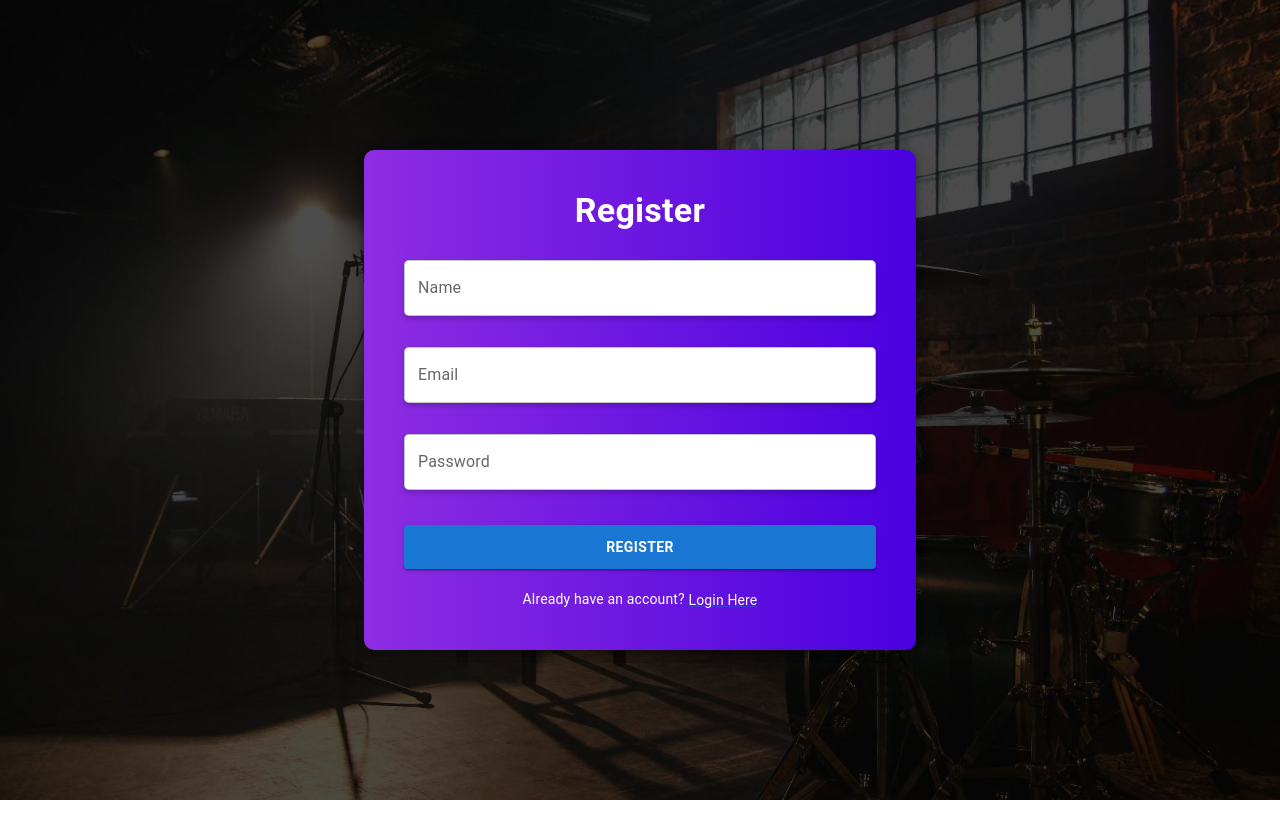
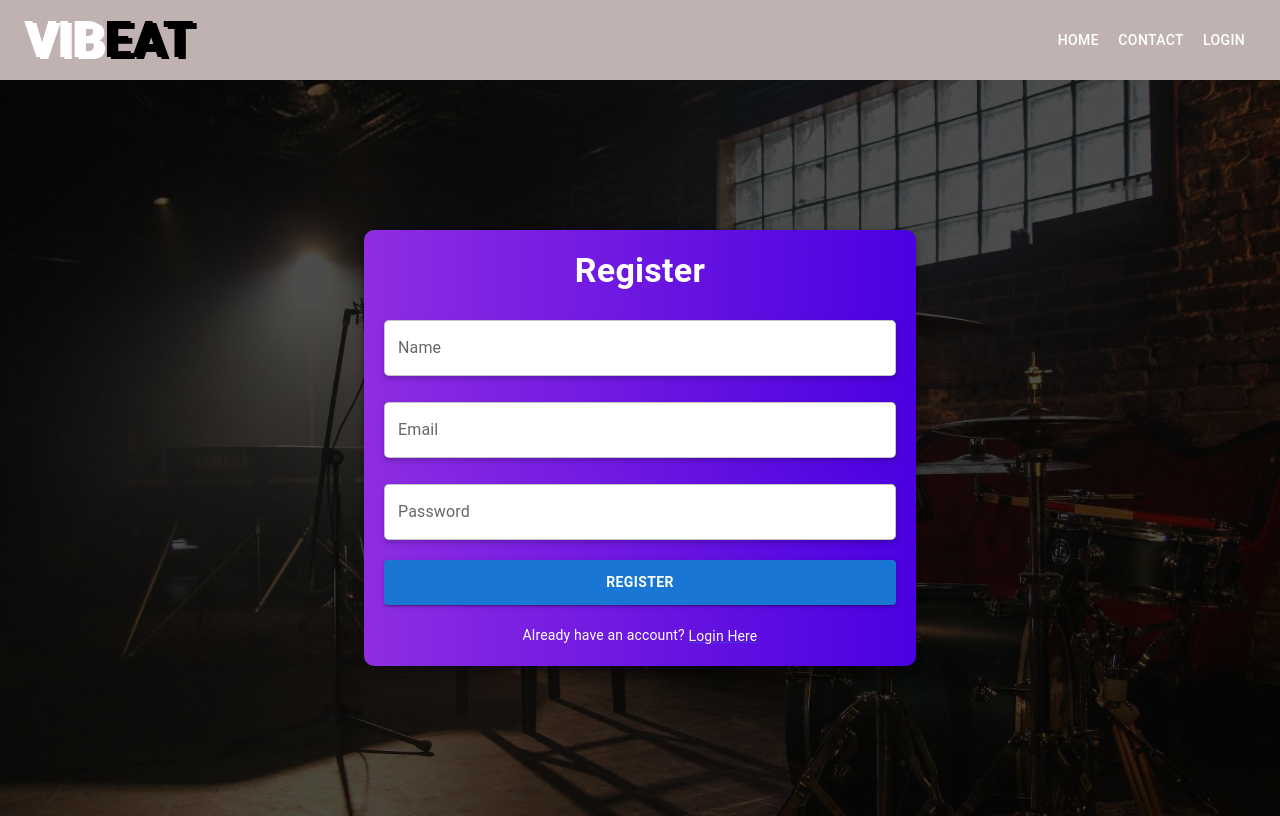
Before and after one commit to justinolavides/fe-vibeat, a React (Create React App) app: page /register in a window 1280 px wide. Built offline with nearby package versions, Linux system fonts and the light colour scheme.

Commit message:
designing the header of the register page

```diff
--- a/src/Register.jsx
+++ b/src/Register.jsx
@@ -1,5 +1,5 @@
 import React, { useState } from 'react';
-import { TextField, Button, Container, Typography, Paper, Link } from '@mui/material';
+import { TextField, Button, Container, Typography, Paper, Link, AppBar, Toolbar } from '@mui/material';
 import { useNavigate } from 'react-router-dom';
 import api from './services/api'; // Import the centralized Axios instance
 
@@ -25,7 +25,6 @@ const Register = () => {
             }
         } catch (error) {
             if (error.response && error.response.data) {
-                // Log the error details
                 console.error('Registration error:', error.response.data);
                 setError(JSON.stringify(error.response.data));
             } else {
@@ -39,13 +38,26 @@ const Register = () => {
     };
 
     return (
+        <>
+            <AppBar position="static" style={{ backgroundColor: 'rgba(50, 0, 0, 0.3)' }}>
+                <Toolbar>
+                    <Typography variant="h6" component="div" sx={{ flexGrow: 1 }} style={{ cursor: 'pointer' }}>
+                        <span style={{ color: '#FFFFFF', fontWeight: 'bold', textShadow: '4px 2px', fontSize: '50px' }}>VIB</span>
+                        <span style={{ color: '#000000', fontWeight: 'bold', textShadow: '4px 2px', fontSize: '50px' }}>EAT</span>
+                    </Typography>
+                    <Button color="inherit" onClick={() => navigate('/')}>Home</Button>
+                    <Button color="inherit" onClick={() => navigate('/contact')}>Contact</Button>
+                    <Button color="inherit" onClick={() => navigate('/', { state: { showLogin: true } })}>Login</Button>
+                </Toolbar>
+            </AppBar>
+
             <div
                 style={{
-                height: '100vh',
+                    height: 'calc(100vh - 64px)', // Adjust height to account for AppBar
                     display: 'flex',
                     alignItems: 'center',
                     justifyContent: 'center',
-                backgroundImage: 'url(/back.png)', // Ensure this path is correct
+                    backgroundImage: 'url(/back.png)',
                     backgroundSize: 'cover',
                     backgroundPosition: 'center',
                     position: 'relative'
@@ -68,11 +80,10 @@ const Register = () => {
                     <Paper
                         elevation={5}
                         style={{
-                        padding: '40px',
+                            padding: '20px',
                             background: 'linear-gradient(to right, #8e2de2, #4a00e0)',
                             borderRadius: '10px',
                             color: '#FFFFFF',
-
                         }}
                     >
                         {/* Register Title */}
@@ -80,7 +91,6 @@ const Register = () => {
                             Register
                         </Typography>
                         <form onSubmit={handleSubmit}>
-                        {/* Name Input */}
                             <TextField
                                 label="Name"
                                 fullWidth
@@ -91,12 +101,10 @@ const Register = () => {
                                 style={{
                                     backgroundColor: '#FFFFFF',
                                     borderRadius: '5px',
-                                marginBottom: '15px', // Adds margin for better spacing
-                                boxShadow: '0 3px 5px rgba(0,0,0,0.2)' // Adds shadow for depth
-                            }} // White background for input fields with rounded corners and shadow
-
+                                    marginBottom: '10px',
+                                    boxShadow: '0 3px 5px rgba(0,0,0,0.2)'
+                                }}
                             />
-                        {/* Email Input */}
                             <TextField
                                 label="Email"
                                 fullWidth
@@ -107,11 +115,10 @@ const Register = () => {
                                 style={{
                                     backgroundColor: '#FFFFFF',
                                     borderRadius: '5px',
-                                marginBottom: '15px', // Adds margin for better spacing
-                                boxShadow: '0 3px 5px rgba(0,0,0,0.2)' // Adds shadow for depth
-                            }} // White background for input fields with rounded corners and shadow
+                                    marginBottom: '10px',
+                                    boxShadow: '0 3px 5px rgba(0,0,0,0.2)'
+                                }}
                             />
-                        {/* Password Input */}
                             <TextField
                                 label="Password"
                                 fullWidth
@@ -123,18 +130,15 @@ const Register = () => {
                                 style={{
                                     backgroundColor: '#FFFFFF',
                                     borderRadius: '5px',
-                                marginBottom: '15px', // Adds margin for better spacing
-                                boxShadow: '0 3px 5px rgba(0,0,0,0.2)' // Adds shadow for depth
-                            }} // White background for input fields with rounded corners and shadow
+                                    marginBottom: '10px',
+                                    boxShadow: '0 3px 5px rgba(0,0,0,0.2)'
+                                }}
                             />
-                        {/* Register Button */}
-                        <Button variant="contained" color="primary" type="submit" fullWidth style={{ marginTop: '20px', padding: '10px 0', fontWeight: 'bold' }}>
+                            <Button variant="contained" color="primary" type="submit" fullWidth style={{ marginTop: '10px', padding: '10px 0', fontWeight: 'bold' }}>
                                 Register
                             </Button>
-                        {/* Error Message */}
                             {error && <Typography color="error" style={{ marginTop: '10px' }}>{error}</Typography>}
                         </form>
-                    {/* Link to Login Page */}
                         <Typography variant="body2" style={{ marginTop: '20px', textAlign: 'center', color: '#FFFFFF' }}>
                             Already have an account?{' '}
                             <Link component="button" variant="body2" style={{ color: '#FFFFFF' }} onClick={handleLoginRedirect}>
@@ -142,9 +146,9 @@ const Register = () => {
                             </Link>
                         </Typography>
                     </Paper>
-                {/* Register Box End */}
                 </Container>
             </div>
+        </>
     );
 };
 
```
Lines whose indentation alone changed are shown as unchanged.
